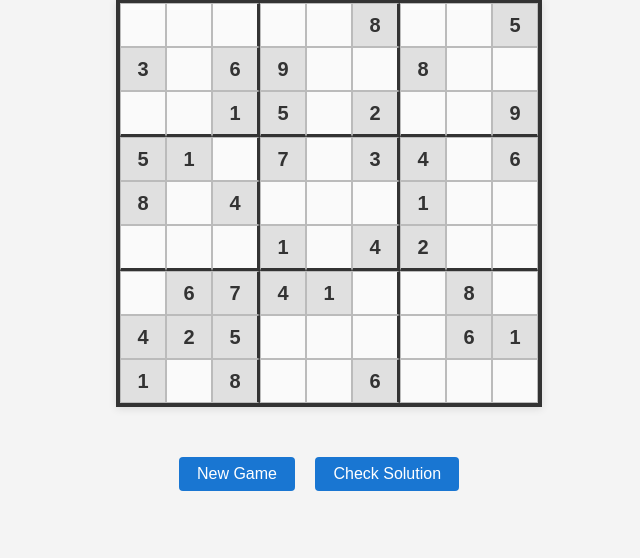
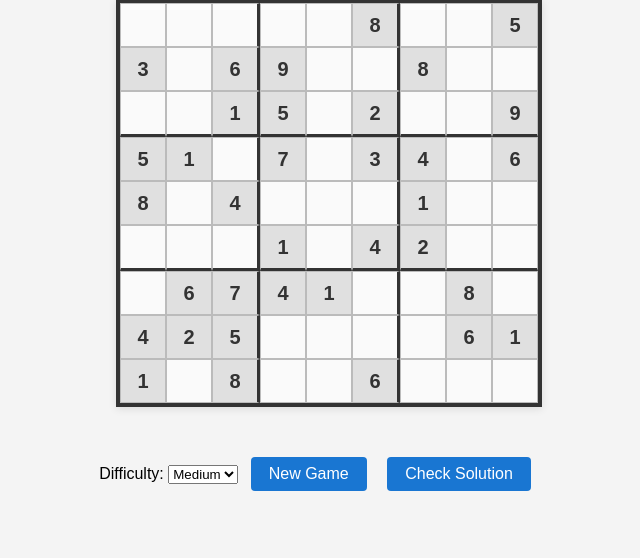
Before and after one commit to vamsi4448/github-copilot-python, a Flask app: page / in a window 1280 px wide. Shown: the part 119-677 px from the top of the page, without its empty margins (311-951 px from the left). Run offline with Flask 2, Linux system fonts and the light colour scheme.

Commit message:
Add Sudoku difficulty levels

```diff
--- a/starter/app.py
+++ b/starter/app.py
@@ -15,7 +15,22 @@ def index():
 
 @app.route('/new')
 def new_game():
-    clues = int(request.args.get('clues', 35))
+    difficulty = request.args.get('difficulty')
+    clues_param = request.args.get('clues')
+
+    if difficulty:
+        try:
+            clues = sudoku_logic.get_clues_for_difficulty(difficulty)
+        except ValueError:
+            clues = sudoku_logic.DIFFICULTY_LEVELS[sudoku_logic.DEFAULT_DIFFICULTY]
+    elif clues_param is not None:
+        try:
+            clues = int(clues_param)
+        except ValueError:
+            clues = sudoku_logic.DIFFICULTY_LEVELS[sudoku_logic.DEFAULT_DIFFICULTY]
+    else:
+        clues = sudoku_logic.DIFFICULTY_LEVELS[sudoku_logic.DEFAULT_DIFFICULTY]
+
     puzzle, solution = sudoku_logic.generate_puzzle(clues)
     CURRENT['puzzle'] = puzzle
     CURRENT['solution'] = solution
--- a/starter/static/main.js
+++ b/starter/static/main.js
@@ -48,7 +48,9 @@ function renderPuzzle(puz) {
 }
 
 async function newGame() {
-  const res = await fetch('/new');
+  const difficultySelect = document.getElementById('difficulty');
+  const difficulty = difficultySelect ? difficultySelect.value : 'medium';
+  const res = await fetch(`/new?difficulty=${encodeURIComponent(difficulty)}`);
   const data = await res.json();
   renderPuzzle(data.puzzle);
   document.getElementById('message').innerText = '';
--- a/starter/sudoku_logic.py
+++ b/starter/sudoku_logic.py
@@ -3,6 +3,12 @@ import random
 
 SIZE = 9
 EMPTY = 0
+DEFAULT_DIFFICULTY = 'medium'
+DIFFICULTY_LEVELS = {
+    'easy': 45,
+    'medium': 35,
+    'hard': 28,
+}
 
 def deep_copy(board):
     return copy.deepcopy(board)
@@ -128,3 +134,14 @@ def generate_puzzle(clues=35):
             puzzle[row][col] = value
 
     return puzzle, solution
+
+
+def get_clues_for_difficulty(difficulty):
+    if not isinstance(difficulty, str):
+        raise ValueError('Difficulty must be a string')
+
+    difficulty_key = difficulty.lower().strip()
+    if difficulty_key not in DIFFICULTY_LEVELS:
+        raise ValueError(f'Unknown difficulty {difficulty!r}')
+
+    return DIFFICULTY_LEVELS[difficulty_key]
--- a/starter/templates/index.html
+++ b/starter/templates/index.html
@@ -9,6 +9,12 @@
   <h1>Sudoku Game</h1>
   <div id="sudoku-board"></div>
   <div class="controls">
+    <label for="difficulty">Difficulty:</label>
+    <select id="difficulty" aria-label="Choose difficulty level">
+      <option value="easy">Easy</option>
+      <option value="medium" selected>Medium</option>
+      <option value="hard">Hard</option>
+    </select>
     <button id="new-game">New Game</button>
     <button id="check-solution">Check Solution</button>
     <span id="message"></span>
```
Also changed, not shown: starter/tests/test_app_routes.py (+18 -0 lines), starter/tests/test_sudoku_logic.py (+14 -0 lines).
